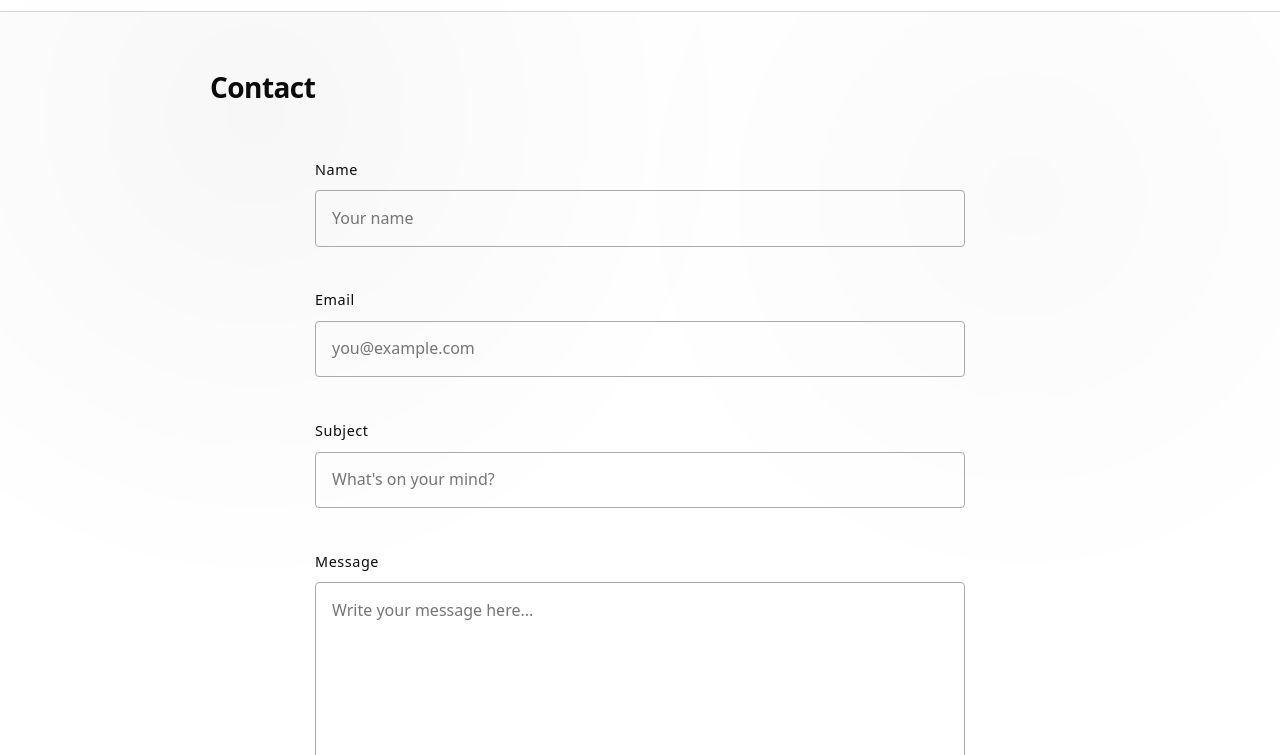
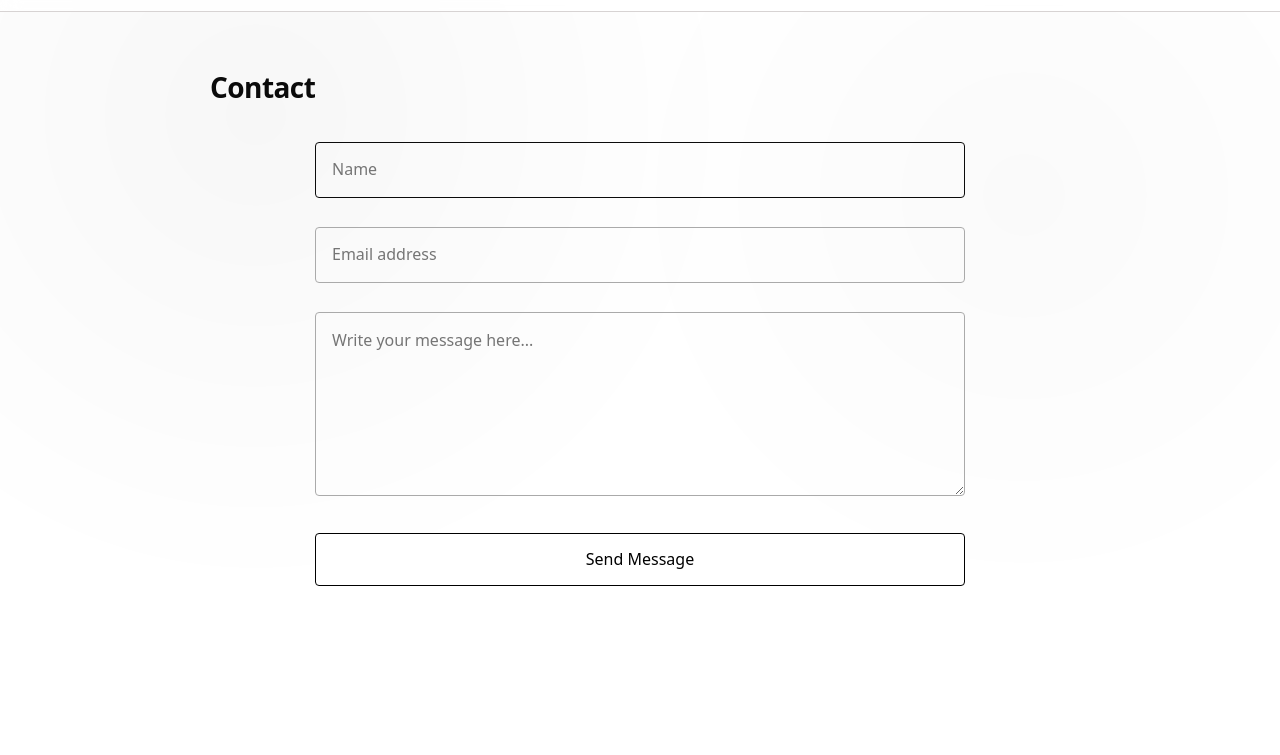
Before and after one commit to stevebreighner/stephen, an Astro site: page /contact in a window 1280 px wide. Shown: the part 45-800 px from the top of the page. Built offline with nearby package versions, Linux system fonts and the light colour scheme; Astro itself is replaced by a stand-in of ours.

Commit message:
contact form chagnes

```diff
--- a/src/pages/contact.astro
+++ b/src/pages/contact.astro
@@ -1,5 +1,4 @@
 ---
-
 import PageLayout from "../layouts/PageLayout.astro";
 ---
 <PageLayout title="Contact">
@@ -10,48 +9,39 @@
     method="POST"
     class="contact-form"
   >
-    <label for="name">Name</label>
     <input
       id="name"
       type="text"
       name="name"
-      placeholder="Your name"
+      placeholder="Name"
+      aria-label="Name"
       autocomplete="name"
       required
+      autofocus
     />
 
-<label for="email">Email</label>
     <input
       id="email"
       type="email"
       name="email"
-  placeholder="you@example.com"
+      placeholder="Email address"
+      aria-label="Email address"
       autocomplete="email"
       required
     />
 
-<label for="subject">Subject</label>
-<input
-  id="subject"
-  type="text"
-  name="subject"
-  placeholder="What's on your mind?"
-/>
-
-<label for="message">Message</label>
     <textarea
       id="message"
       name="message"
-  rows="8"
+      rows="6"
       placeholder="Write your message here..."
+      aria-label="Message"
       required
     ></textarea>
 
     <button type="submit">Send Message</button>
-
   </form>
 </PageLayout>
-
 
 <style>
   .contact-form {
@@ -59,13 +49,7 @@
     margin: 2rem auto 4rem;
     display: flex;
     flex-direction: column;
-    gap: 0.6rem;
-  }
-
-  .contact-form label {
-    margin-top: 1rem;
-    font-size: 0.9rem;
-    letter-spacing: 0.04em;
+    gap: 0.8rem;
   }
 
   .contact-form input,
@@ -81,7 +65,7 @@
 
   .contact-form textarea {
     resize: vertical;
-    min-height: 180px;
+    min-height: 160px;
   }
 
   .contact-form input:focus,
@@ -92,19 +76,20 @@
 
   .contact-form button {
     align-self: flex-start;
-    margin-top: 1.2rem;
+    margin-top: 0.5rem;
     padding: 0.8rem 1.5rem;
     border: 1px solid currentColor;
     border-radius: 4px;
-    background: transparent;
-    color: inherit;
+    background: Canvas;
+    color: CanvasText;
     font: inherit;
     cursor: pointer;
     transition: all 0.2s ease;
   }
 
   .contact-form button:hover {
-    background: currentColor;
-    color: white;
+    background: CanvasText;
+    color: Canvas;
+    border-color: CanvasText;
   }
 </style>
```
Lines whose indentation alone changed are shown as unchanged.
